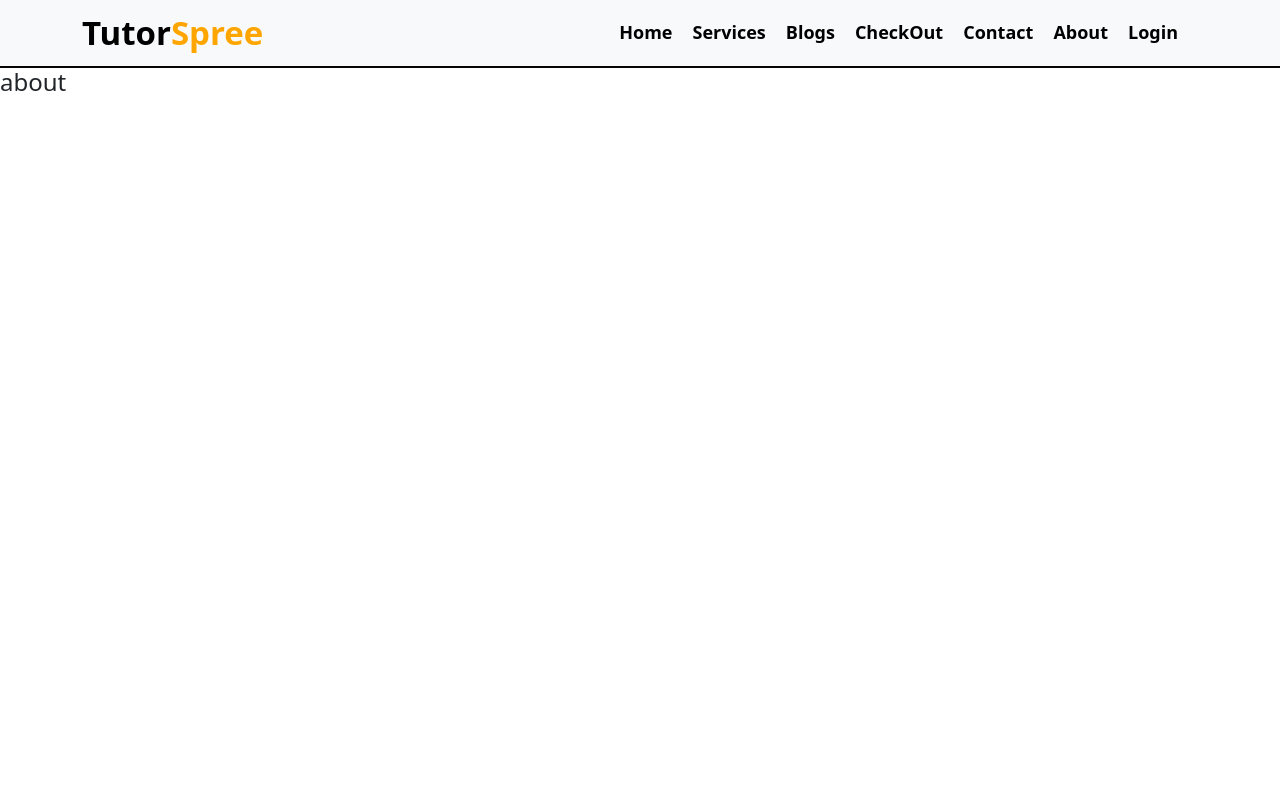
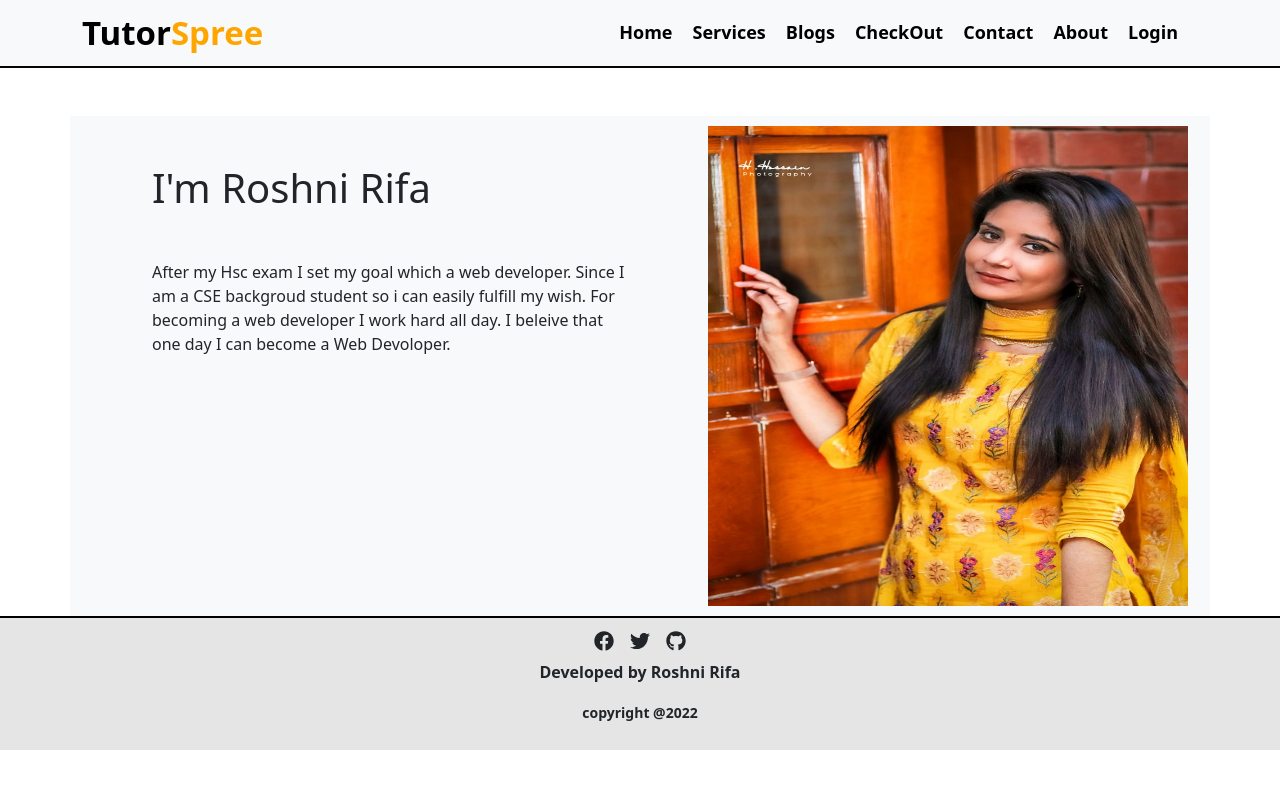
Before and after one commit to roshnirifa/TutorSpree, a React (Create React App) app: page /about in a window 1280 px wide. Shown: the top 788 px of the page. Built offline with nearby package versions, Linux system fonts and the light colour scheme; no server answers.

Commit message:
about added

```diff
--- a/src/App.js
+++ b/src/App.js
@@ -10,6 +10,7 @@ import Login from './pages/Login/Login';
 import RequriedAuth from './pages/Login/RequriedLogin/RequriedAuth';
 import NotFound from './pages/NotFound/NotFound';
 import Register from './pages/Register/Register';
+import Footer from './pages/Shared/Footer/Footer';
 import Header from './pages/Shared/Header/Header';
 
 function App() {
@@ -32,6 +33,7 @@ function App() {
         <Route path='register' element={<Register></Register>}></Route>
         <Route path='*' element={<NotFound></NotFound>}></Route>
       </Routes>
+      <Footer></Footer>
 
     </div>
   );
--- /dev/null
+++ b/src/pages/About/About.css
@@ -0,0 +1,5 @@
+.photo {
+    width: 500px;
+    height: 500px;
+    padding: 10px;
+}
--- a/src/pages/About/About.js
+++ b/src/pages/About/About.js
@@ -1,9 +1,22 @@
 import React from 'react';
+import img from '../About/img/IMG-20200213-WA0093.jpg';
+import './About.css'
 
 const About = () => {
     return (
-        <div>
-            <h4>about</h4>
+        <div className='d-flex container mt-5 bg-light'>
+            <div className="welcome ">
+                <h1 className='title my-5'> I'm Roshni Rifa</h1>
+                <p>
+                    After my Hsc exam I set my goal which a web developer.
+                    Since I am a CSE backgroud student so i can easily fulfill my wish. For becoming a web developer I work hard all day.
+                    I beleive that one day I can become a Web Devoloper.
+
+                </p>
+            </div>
+            <div>
+                <img className='photo' src={img} alt="" />
+            </div>
         </div>
     );
 };
--- a/src/pages/Home/Home/Home.js
+++ b/src/pages/Home/Home/Home.js
@@ -11,7 +11,7 @@ const Home = () => {
             <Banner></Banner>
             <Services></Services>
             <Contact></Contact>
-            <Footer></Footer>
+
         </div>
     );
 };
```
Also changed, not shown: src/pages/About/img/IMG-20200213-WA0093.jpg (added), 1 other file (tests, documents, lock files or other folders).
